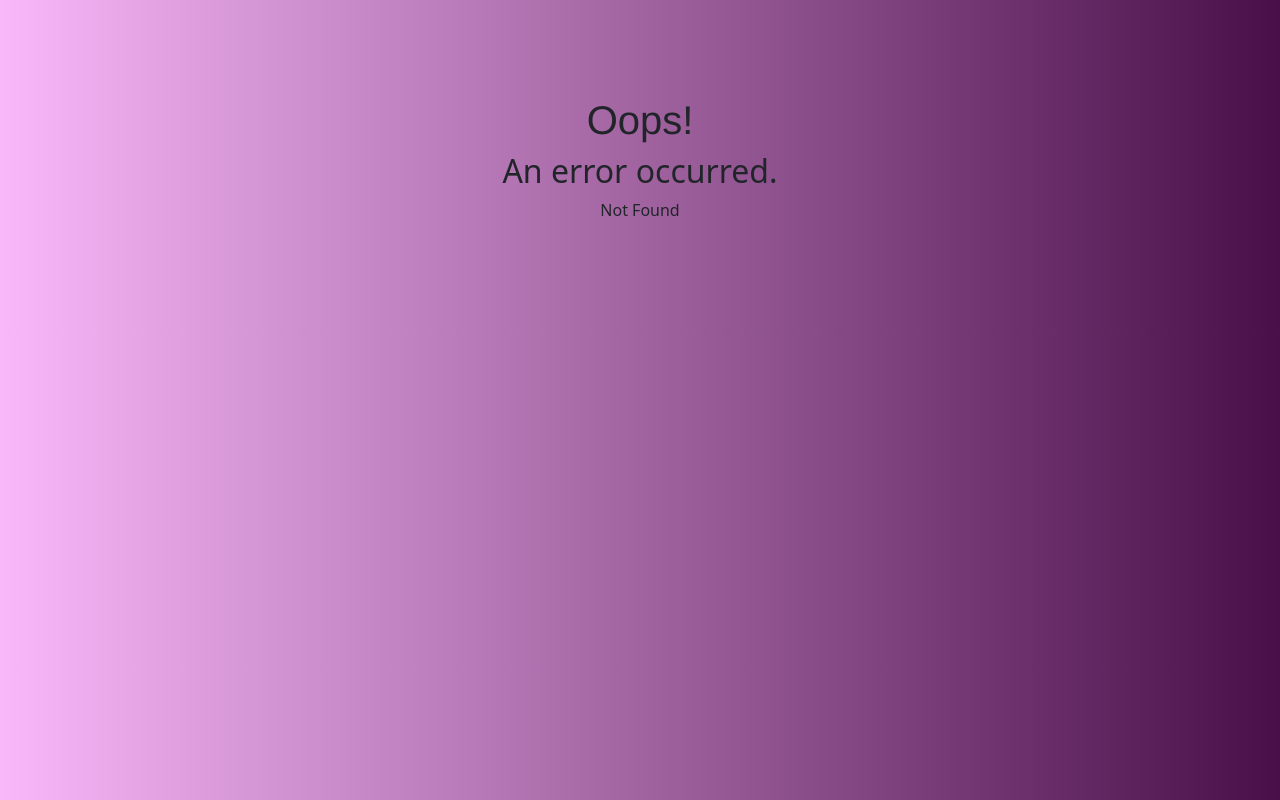
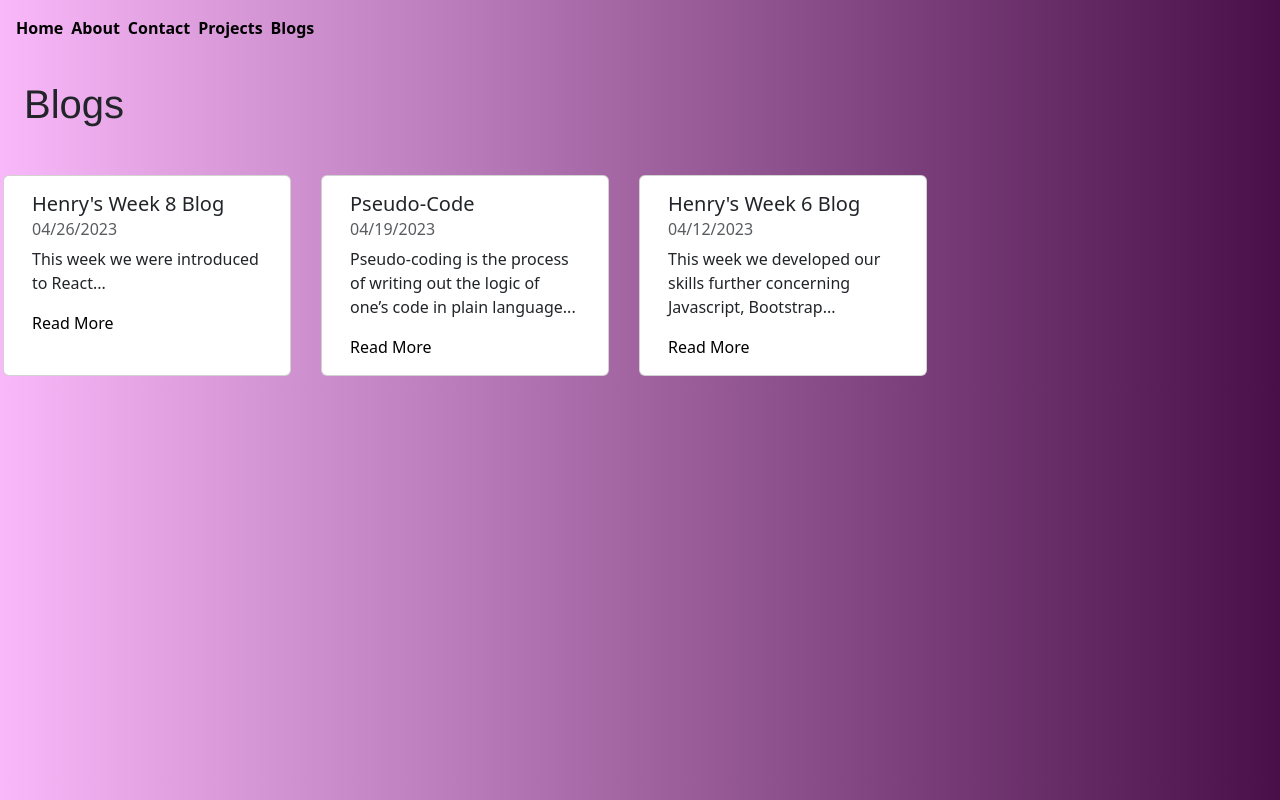
Before and after one commit to hpknollenberg/hpknollenberg.github.io, a React (Vite) app: page /blogs in a window 1280 px wide. Before the commit this address had no page. Built offline with nearby package versions, Linux system fonts and the light colour scheme; a web font is replaced by a local one.

Commit message:
Added blogs page, updated home page cards

```diff
--- a/src/App.jsx
+++ b/src/App.jsx
@@ -9,9 +9,8 @@ import allegra_and_henry_2 from "./assets/img/Allegra_and_me.jpg"
 import allegra_and_lucky from "./assets/img/Allegra_Lucky_and_me.png"
 import lucky_and_henry from "./assets/img/Knollenberg_photo.jpg"
 import lucky_and_henry_2 from "./assets/img/Screenshot_2023-08-12_003748.png"
-import Card7 from "./Card-7.jsx"
-import Card6 from "./Card-6.jsx"
 import Card8 from "./Card-8.jsx"
+import Restaurant from "./Project-Restaurant.jsx"
 
 
 function LandingPage () {
@@ -50,8 +49,7 @@ function App() {
       </div>
       <div className="d-flex row">
         <Card8 />
-        <Card7 />
-        <Card6 />
+        <Restaurant />
       </div>
 
     </div>
--- /dev/null
+++ b/src/Blogs.jsx
@@ -0,0 +1,29 @@
+import Card from 'react-bootstrap/Card';
+import { Link } from 'react-router-dom'
+import Menu from './Menu'
+import Card7 from "./Card-7.jsx"
+import Card6 from "./Card-6.jsx"
+import Card8 from "./Card-8.jsx"
+
+const styles = {
+    card: {
+      margin: '15px',
+      width: '18rem'
+    }
+  }
+
+function RestaurantProject() {
+  return (
+    <div>
+        <Menu />
+        <h1 className="p-4">Blogs</h1>
+        <div className="row">
+            <Card8 />
+            <Card7 />
+            <Card6 />
+        </div>
+    </div>
+  );
+}
+
+export default RestaurantProject;
--- a/src/Card-7.jsx
+++ b/src/Card-7.jsx
@@ -17,7 +17,7 @@ function TextExample() {
         <Card.Text>
         Pseudo-coding is the process of writing out the logic of one’s code in plain language...
         </Card.Text>
-        <NavLink to="./blog-7">Read More</NavLink>
+        <NavLink to="/blog-7">Read More</NavLink>
       </Card.Body>
     </Card>
   );
--- a/src/Menu.jsx
+++ b/src/Menu.jsx
@@ -20,8 +20,10 @@ function Menu() {
               to="/about" style={{...styles.header}}>About</NavLink>
             <NavLink className={`${({ isActive }) => isActive ? "text-light" : ""} pe-2`}
               to="/contact" style={{...styles.header}}>Contact</NavLink>
+            <NavLink className={`${({ isActive }) => isActive ? "text-light" : ""} pe-2`}
+              to="/projects" style={{...styles.header}}>Projects</NavLink>
             <NavLink className={`${({ isActive }) => isActive ? "text-light" : ""}`}
-              to="/projects" style={{...styles.header}}>Projects</NavLink>
+              to="/blogs" style={{...styles.header}}>Blogs</NavLink>
           </Nav>
         </Navbar.Collapse>
     </Navbar>
--- /dev/null
+++ b/src/Project-Restaurant.jsx
@@ -0,0 +1,26 @@
+import Card from 'react-bootstrap/Card';
+import { Link } from 'react-router-dom'
+
+const styles = {
+    card: {
+      margin: '15px',
+      width: '18rem'
+    }
+  }
+
+function Restaurant() {
+  return (
+    <Card style={{...styles.card}}>
+            <Card.Body>
+            <Card.Title>Random Restaurant</Card.Title>
+            <Card.Subtitle className="mb-2 text-muted">04/26/2023</Card.Subtitle>
+            <Card.Text>
+            This project consisted of creating a restaurant menu via an API and React...
+            </Card.Text>
+            <Link to="https://random-restaurant-pi.vercel.app/">See More</Link>
+        </Card.Body>
+    </Card>
+  );
+}
+
+export default Restaurant;
--- a/src/Projects.jsx
+++ b/src/Projects.jsx
@@ -1,6 +1,5 @@
-import Card from 'react-bootstrap/Card';
-import { Link } from 'react-router-dom'
 import Menu from './Menu'
+import Restaurant from "./Project-Restaurant.jsx"
 
 const styles = {
     card: {
@@ -9,23 +8,14 @@ const styles = {
     }
   }
 
-function RestaurantProject() {
+function Projects() {
   return (
     <div>
         <Menu />
         <h1 className="p-4">Projects</h1>
-        <Card style={{...styles.card}}>
-        <Card.Body>
-            <Card.Title>Random Restaurant</Card.Title>
-            <Card.Subtitle className="mb-2 text-muted">04/26/2023</Card.Subtitle>
-            <Card.Text>
-            This project consisted of creating a restaurant menu via an API and React...
-            </Card.Text>
-            <Link to="https://random-restaurant-pi.vercel.app/">See More</Link>
-        </Card.Body>
-        </Card>
+        <Restaurant />
     </div>
   );
 }
 
-export default RestaurantProject;
+export default Projects;
--- a/src/main.jsx
+++ b/src/main.jsx
@@ -13,6 +13,7 @@ import About from './About'
 import App from './App'
 import Contact from './Contact'
 import Projects from './Projects'
+import Blogs from './Blogs'
 import ErrorPage from './ErrorPage'
 import Blog7 from './blog-7'
 import Blog6 from './blog-6'
@@ -38,6 +39,10 @@ const router = createBrowserRouter([
     element: <Projects />
   },
   {
+    path: '/blogs',
+    element: <Blogs />
+  },
+  {
     path: '/blog-7',
     element: <Blog7 />
   },
```
Also changed, not shown: 3 other files (tests, documents, lock files or other folders).
